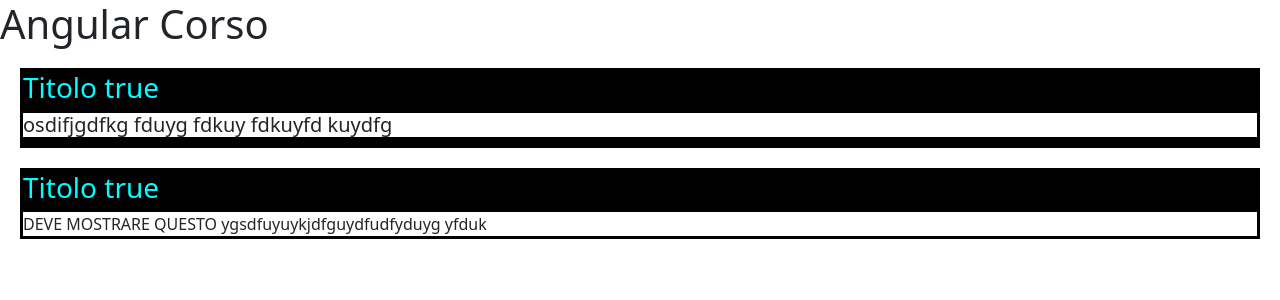
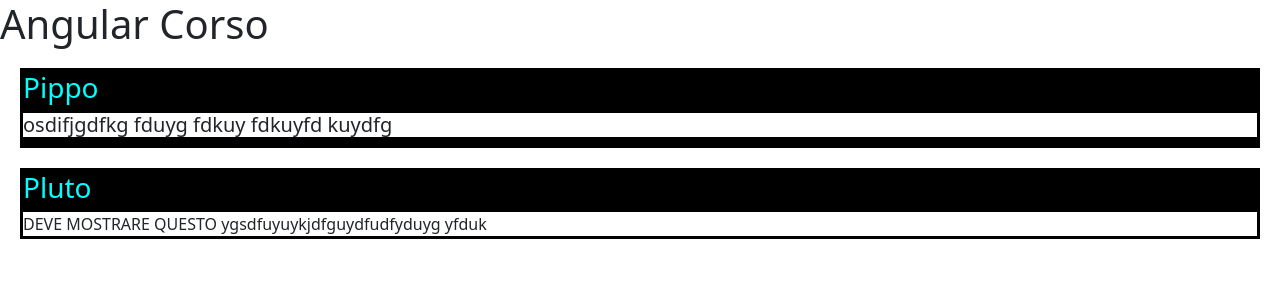
Before and after one commit to ironmanromeo/angular-corso, an Angular app: page / in a window 1280 px wide. Shown: the top 300 px of the page. Built offline with nearby package versions, Linux system fonts and the light colour scheme.

Commit message:
lezione 5 titolo da padre

```diff
--- a/src/app/accordion/accordion.component.html
+++ b/src/app/accordion/accordion.component.html
@@ -5,7 +5,7 @@
     backgroundColor:'black',
     margin:'20px'
 }">
-    <h3 (click)="onPremutoTitolo()" style="color:aqua">Titolo {{ aperto }} </h3>
+    <h3 (click)="onPremutoTitolo()" style="color:aqua">{{ titolo }} </h3>
     <div *ngIf="aperto" style="background-color:white">
         <ng-content></ng-content>
     </div>
--- a/src/app/accordion/accordion.component.ts
+++ b/src/app/accordion/accordion.component.ts
@@ -1,4 +1,4 @@
-import { Component, OnInit } from '@angular/core';
+import { Component, Input } from '@angular/core';
 
 @Component({
   selector: 'app-accordion',
@@ -7,6 +7,7 @@ import { Component, OnInit } from '@angular/core';
 })
 export class AccordionComponent {
 
+  @Input("t") titolo = ""
   aperto = true
 
   constructor() { }
--- a/src/app/app.component.html
+++ b/src/app/app.component.html
@@ -1,11 +1,11 @@
 <h1>Angular Corso</h1>
 
-<app-accordion titolo="Pippo">
+<app-accordion t="Pippo">
     <div>
         <h5>osdifjgdfkg fduyg fdkuy fdkuyfd kuydfg </h5>
     </div>
 </app-accordion>
 
-<app-accordion titolo="Pluto">
+<app-accordion t="Pluto">
     DEVE MOSTRARE QUESTO ygsdfuyuykjdfguydfudfyduyg yfduk
 </app-accordion>
```
